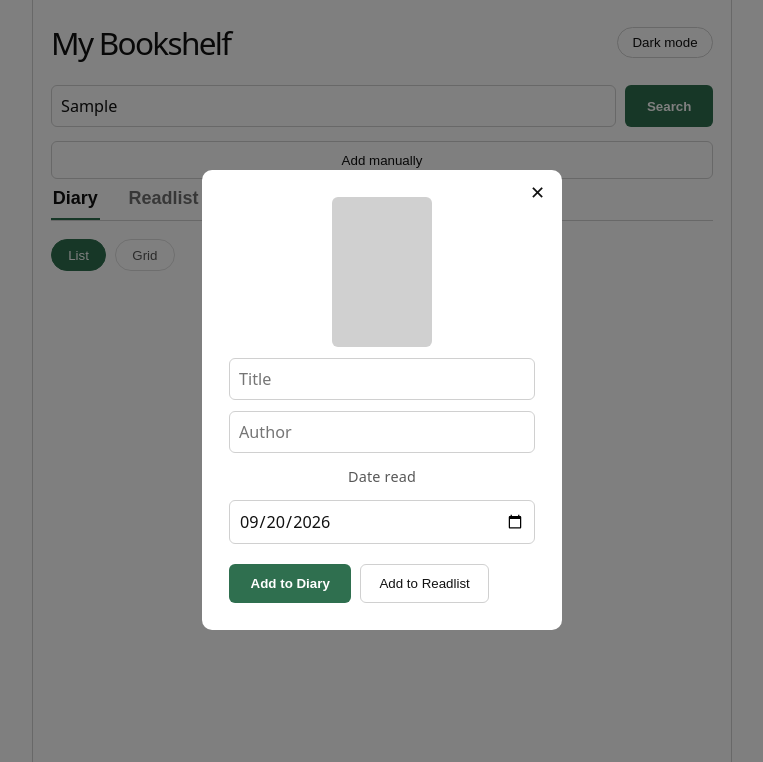
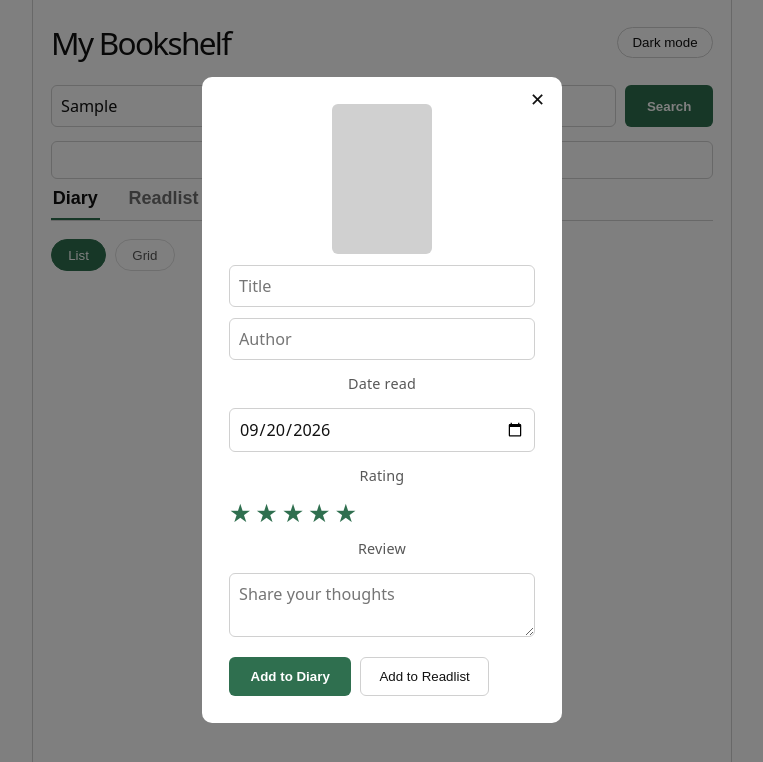
Before and after one commit to raajitha6/logs-app, a React app in the folder frontend/: page / in a window 1280 px wide. Both pictures are taken after typing "Sample" into the empty fields and a click on the button "Add manually". Shown: the top 762 px of the page, without its empty margins (258-1021 px from the left). Built offline with nearby package versions, Linux system fonts and the light colour scheme; the HTML template or start-up script is replaced by a standard one.

Commit message:
feat(panel): added rating and review to diary entry

```diff
--- a/frontend/src/AddBookPanel.jsx
+++ b/frontend/src/AddBookPanel.jsx
@@ -1,9 +1,12 @@
 import { useState } from "react";
+import StarRating from "./StarRating";
 
 function AddBookPanel({ book, onAddDiary, onAddReadlist, onClose }) {
   const [title, setTitle] = useState(book.title)
   const [author, setAuthor] = useState(book.author)
   const [date, setDate] = useState(() => new Date().toISOString().slice(0, 10))
+  const [rating, setRating] = useState(5)
+  const [review, setReview] = useState("")
 
   return (
     <div className="panel-overlay" onClick={onClose}>
@@ -18,10 +21,14 @@ function AddBookPanel({ book, onAddDiary, onAddReadlist, onClose }) {
         <input value={author} onChange={(e) => setAuthor(e.target.value)} placeholder="Author" />
         <label>Date read</label>
         <input type="date" value={date} onChange={(e) => setDate(e.target.value)} />
+        <label>Rating</label>
+        <StarRating value={rating} onChange={setRating} />
+        <label>Review</label>
+        <textarea value={review} onChange={(e) => setReview(e.target.value)} placeholder="Share your thoughts" />
         <div className="panel-actions">
           <button
             className="btn-primary"
-            onClick={() => onAddDiary({ title, author, coverUrl: book.coverUrl, dateRead: date })}
+            onClick={() => onAddDiary({ title, author, coverUrl: book.coverUrl, dateRead: date, rating, review })}
           >
             Add to Diary
           </button>
--- a/frontend/src/App.jsx
+++ b/frontend/src/App.jsx
@@ -66,7 +66,7 @@ function App() {
   }
 
   function handleAddToDiary(fields){
-    setBooks([...books, { id: Date.now(), ...fields, status: "read", rating: null, review: "" }])
+    setBooks([...books, { id: Date.now(), ...fields, status: "read"}])
     setPanelBook(null)
   }
 
```
